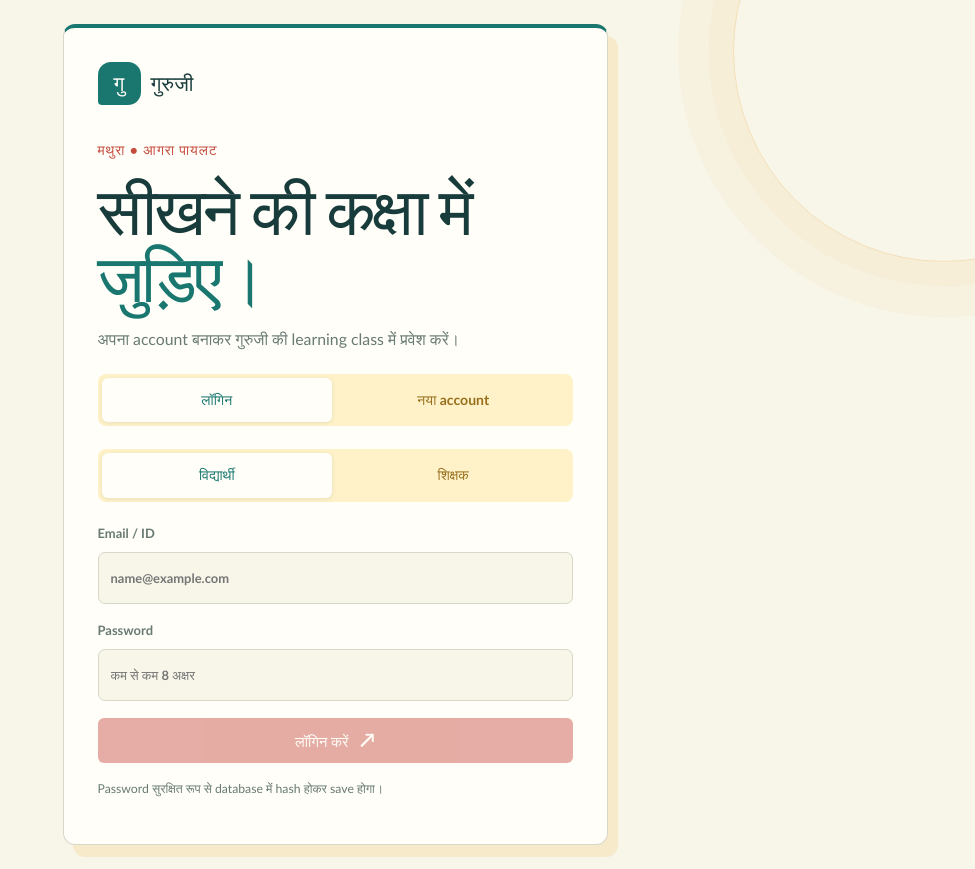
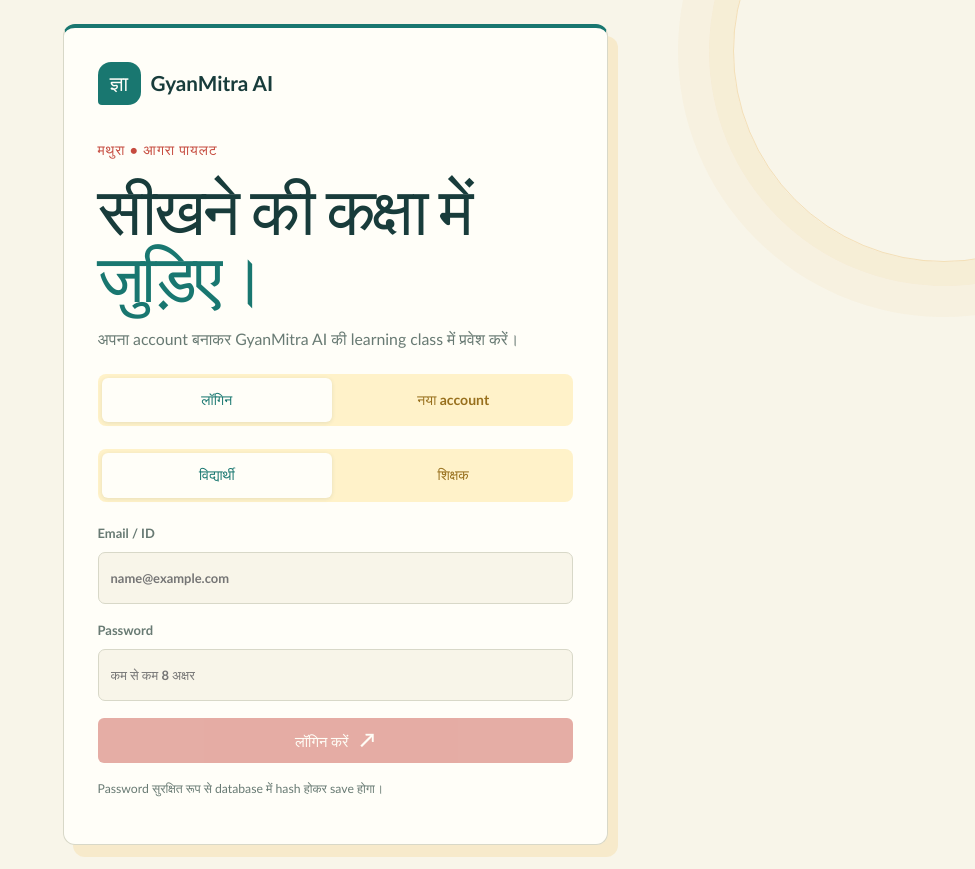
Before and after one commit to vineekum630/ai-teacher, a React (Vite) app: page / in a window 1280 px wide. Shown: the whole page, without its empty margins (305-1280 px from the left). Built offline with nearby package versions, Linux system fonts and the light colour scheme.

Commit message:
Rename product to GyanMitra AI

```diff
--- a/index.html
+++ b/index.html
@@ -7,7 +7,7 @@
     <meta name="theme-color" content="#197770" />
     <meta name="description" content="मथुरा और आगरा के बच्चों के लिए आसान हिंदी में सीखने वाला सहायक।" />
     <link rel="manifest" href="/manifest.webmanifest" />
-    <title>गुरुजी | आसान हिंदी में सीखो</title>
+    <title>GyanMitra AI | आसान हिंदी में सीखो</title>
   </head>
   <body>
     <div id="root"></div>
--- a/src/App.jsx
+++ b/src/App.jsx
@@ -130,10 +130,10 @@
     <main className="access-shell">
       <div className="access-sun" aria-hidden="true" />
       <section className="access-card">
-        <div className="access-brand"><span className="brand-icon">गु</span><strong>गुरुजी</strong></div>
+        <div className="access-brand"><span className="brand-icon">ज्ञा</span><strong>GyanMitra AI</strong></div>
         <p className="kicker">मथुरा • आगरा पायलट</p>
         <h1>सीखने की कक्षा में<br /><em>जुड़िए।</em></h1>
-        <p className="access-copy">अपना account बनाकर गुरुजी की learning class में प्रवेश करें।</p>
+        <p className="access-copy">अपना account बनाकर GyanMitra AI की learning class में प्रवेश करें।</p>
         <div className="role-tabs" role="tablist" aria-label="लॉगिन या नया account">
           <button className={mode === "login" ? "active" : ""} type="button" onClick={() => setMode("login")}>लॉगिन</button>
           <button className={mode === "register" ? "active" : ""} type="button" onClick={() => setMode("register")}>नया account</button>
@@ -346,10 +346,10 @@
     <main className="app-shell">
       <div className="sun-mark" aria-hidden="true" />
       <header className="topbar">
-        <a className="brand" href="/" aria-label="गुरुजी होम">
+        <a className="brand" href="/" aria-label="GyanMitra AI होम">
           <span className="brand-icon">गु</span>
           <span>
-            <strong>गुरुजी</strong>
+            <strong>GyanMitra AI</strong>
             <small>AI से सीखो, अपने अंदाज़ में</small>
           </span>
         </a>
@@ -379,8 +379,8 @@
         </div>
       </section>
 
-      <section className="pilot-strip" aria-label="गुरुजी कैसे मदद करता है">
-        <div className="pilot-intro"><span className="section-number">गुरुजी</span><strong>पढ़ाई को आसान बनाने के तीन तरीके</strong></div>
+      <section className="pilot-strip" aria-label="GyanMitra AI कैसे मदद करता है">
+        <div className="pilot-intro"><span className="section-number">GyanMitra AI</span><strong>पढ़ाई को आसान बनाने के तीन तरीके</strong></div>
         <div className="pilot-point"><span className="point-icon">01</span><span><strong>अपनी भाषा</strong><small>सरल हिंदी में समझो</small></span></div>
         <div className="pilot-point"><span className="point-icon">02</span><span><strong>अपनी रफ़्तार</strong><small>बार-बार पूछो, झिझको मत</small></span></div>
         <div className="pilot-point"><span className="point-icon">03</span><span><strong>अपना उदाहरण</strong><small>खेत, बाज़ार और घर से सीखो</small></span></div>
@@ -479,13 +479,13 @@
           <div className="empty-state">
             <span className="empty-icon">✎</span>
             <strong>आपका पहला सवाल इंतज़ार कर रहा है</strong>
-            <p>ऊपर कोई सवाल लिखें। गुरुजी उसे आसान करके समझाएंगे।</p>
+            <p>ऊपर कोई सवाल लिखें। GyanMitra AI उसे आसान करके समझाएगा।</p>
           </div>
         ) : (
           <div className="messages">
             {messages.map((message, index) => (
               <article className={`message ${message.type}`} key={`${message.type}-${index}`}>
-                <span className="message-label">{message.type === "student" ? "आपने पूछा" : message.type === "error" ? "ध्यान दें" : "गुरुजी का जवाब"}</span>
+                <span className="message-label">{message.type === "student" ? "आपने पूछा" : message.type === "error" ? "ध्यान दें" : "GyanMitra AI का जवाब"}</span>
                 {message.type === "teacher" ? (
                   <>
                     <AnswerContent text={message.text} />
```
Also changed, not shown: public/manifest.webmanifest, 1 other file (tests, documents, lock files or other folders).
